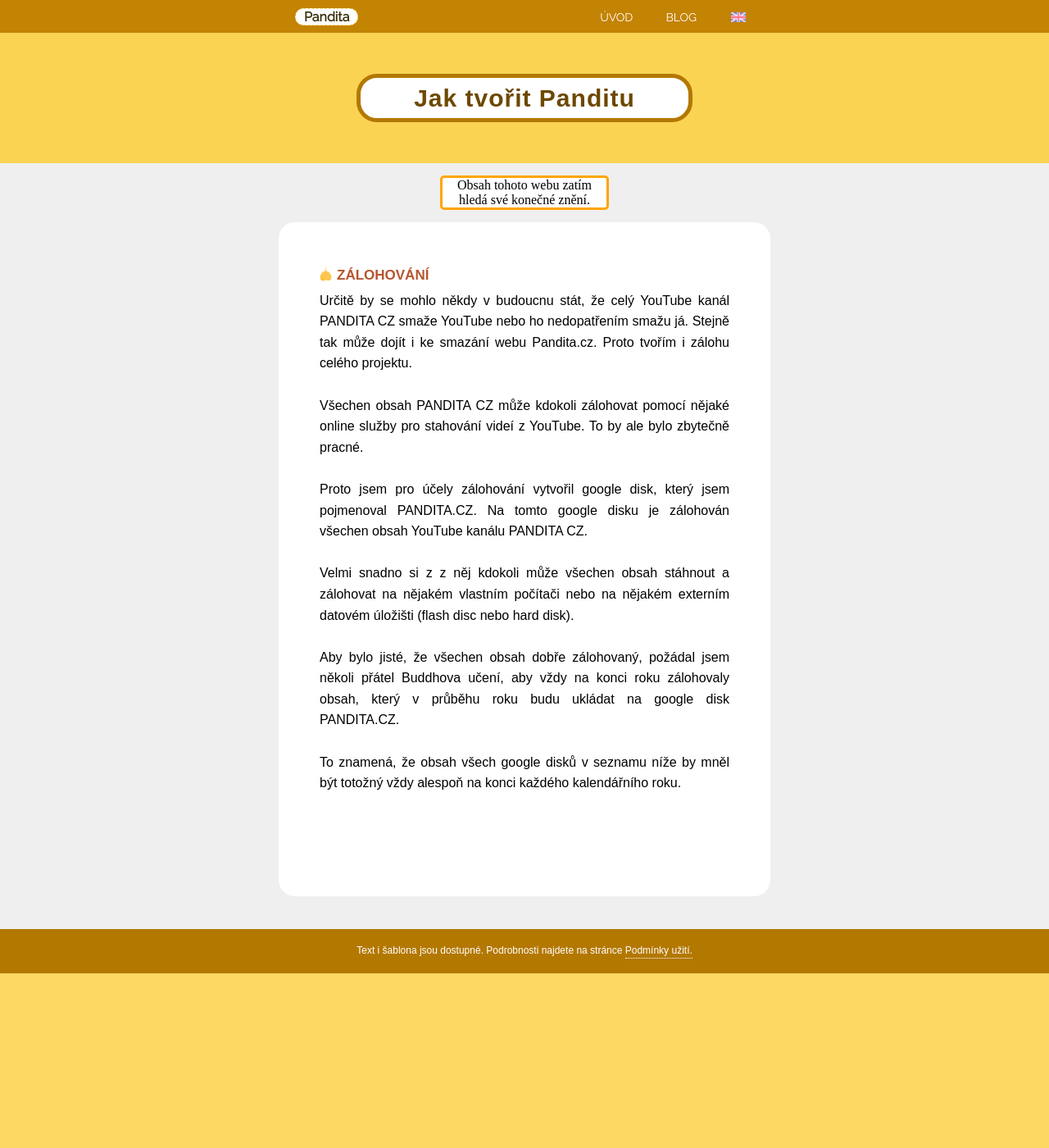
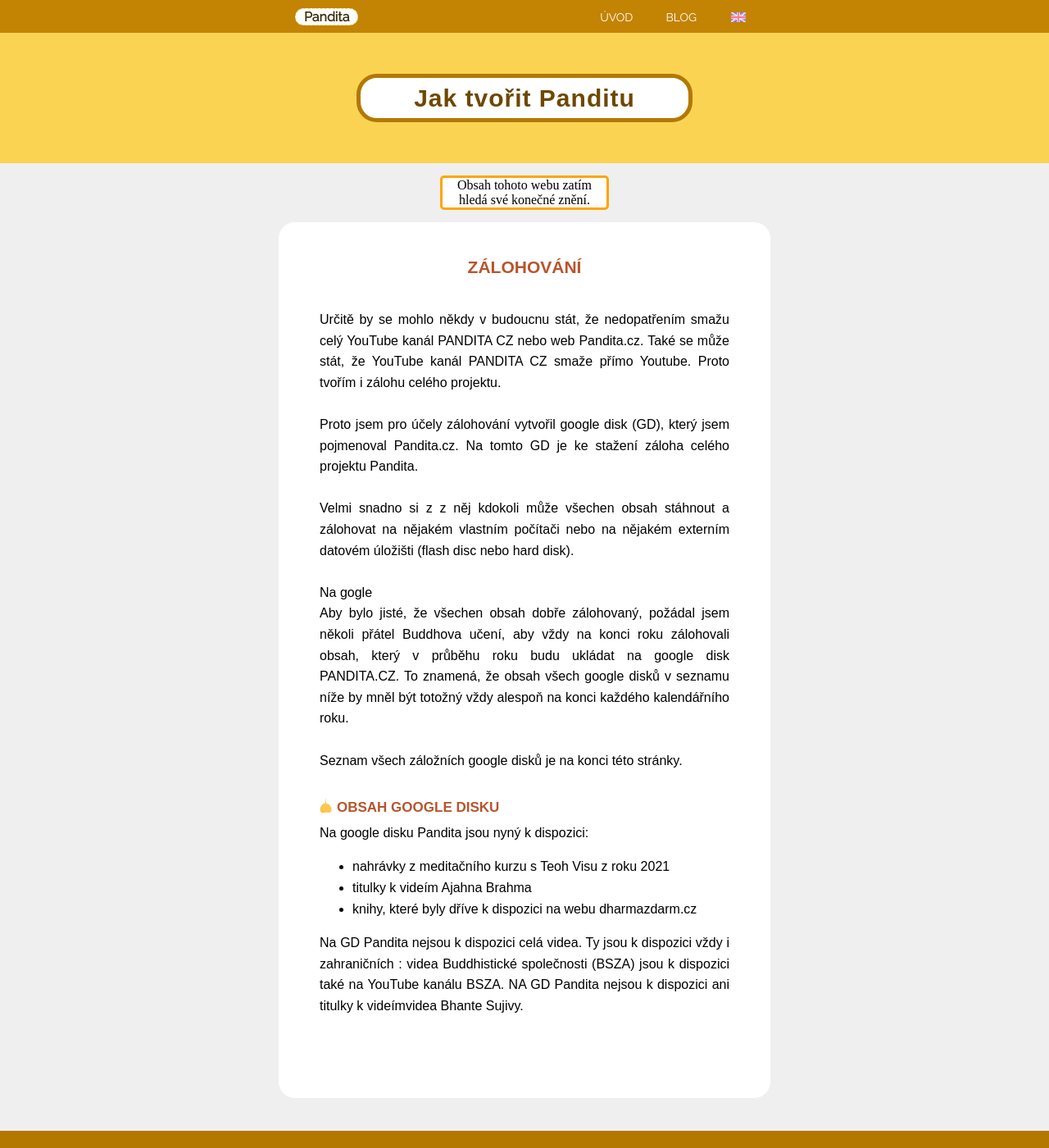
Before and after one commit to Borek78/jak-tvorit-panditu, a Jekyll site: the page built from zalohovani.md, in a window 1280 px wide and 1400 px high. Shown: the whole window at 82% size. Built offline with Jekyll 4.4.1, drawn with Linux system fonts in a browser that asks for light colours.

Commit message:
dokoncovani stranky zaloha

```diff
--- a/zalohovani.md
+++ b/zalohovani.md
@@ -3,16 +3,28 @@
 title: Využití obsahu YouTube kanálu Pandita CZ
 ---
 
-### Zálohování
+# Zálohování
 
-Určitě by se mohlo někdy v budoucnu stát, že celý YouTube kanál PANDITA CZ smaže YouTube nebo ho nedopatřením smažu já. Stejně tak může dojít i ke smazání webu Pandita.cz. Proto tvořím i zálohu celého projektu.<br><br>
+Určitě by se mohlo někdy v budoucnu stát, že nedopatřením smažu celý YouTube kanál PANDITA CZ nebo web Pandita.cz. Také se může stát, že YouTube kanál PANDITA CZ smaže přímo Youtube. Proto tvořím i zálohu celého projektu.<br><br>
 
-Všechen obsah PANDITA CZ může kdokoli zálohovat pomocí nějaké online služby pro stahování videí z YouTube. To by ale bylo zbytečně pracné.<br><br>
-
-Proto jsem pro účely zálohování vytvořil google disk, který jsem pojmenoval PANDITA.CZ. Na tomto google disku je zálohován všechen obsah YouTube kanálu PANDITA CZ. <br><br>
+Proto jsem pro účely zálohování vytvořil google disk (GD), který jsem pojmenoval Pandita.cz. Na tomto GD je ke stažení záloha celého projektu Pandita. <br><br>
 
 Velmi snadno si z z něj kdokoli může všechen obsah stáhnout a zálohovat na nějakém vlastním počítači nebo na nějakém externím datovém úložišti (flash disc nebo hard disk).<br><br>
 
-Aby bylo jisté, že všechen obsah dobře zálohovaný, požádal jsem několi přátel Buddhova učení, aby vždy na konci roku zálohovaly obsah, který v průběhu roku budu ukládat na google disk PANDITA.CZ. <br><br>
+Na gogle
 
-To znamená, že obsah všech google disků v seznamu níže by mněl být totožný vždy alespoň na konci každého kalendářního roku.<br><br>
+Aby bylo jisté, že všechen obsah dobře zálohovaný, požádal jsem několi přátel Buddhova učení, aby vždy na konci roku zálohovali obsah, který v průběhu roku budu ukládat na google disk PANDITA.CZ. To znamená, že obsah všech google disků v seznamu níže by mněl být totožný vždy alespoň na konci každého kalendářního roku.<br><br>
+
+Seznam všech záložních google disků je na konci této stránky.
+
+### OBSAH GOOGLE DISKU
+
+Na google disku Pandita jsou nyný k dispozici:
+
+<ul>
+<li>nahrávky z meditačního kurzu s Teoh Visu z roku 2021</li>
+<li>titulky k videím Ajahna Brahma</li>
+<li>knihy, které byly dříve k dispozici na webu dharmazdarm.cz</li>
+</ul>
+
+Na GD Pandita nejsou k dispozici celá videa. Ty jsou k dispozici vždy i zahraničních : videa Buddhistické společnosti (BSZA) jsou k dispozici také na YouTube kanálu BSZA. NA GD Pandita nejsou k dispozici ani titulky k videímvidea Bhante Sujivy.
```
Also changed, not shown: blog.md (+2 -0 lines), index.md (+2 -4 lines), jak-se-zapojit.md (+2 -2 lines).
